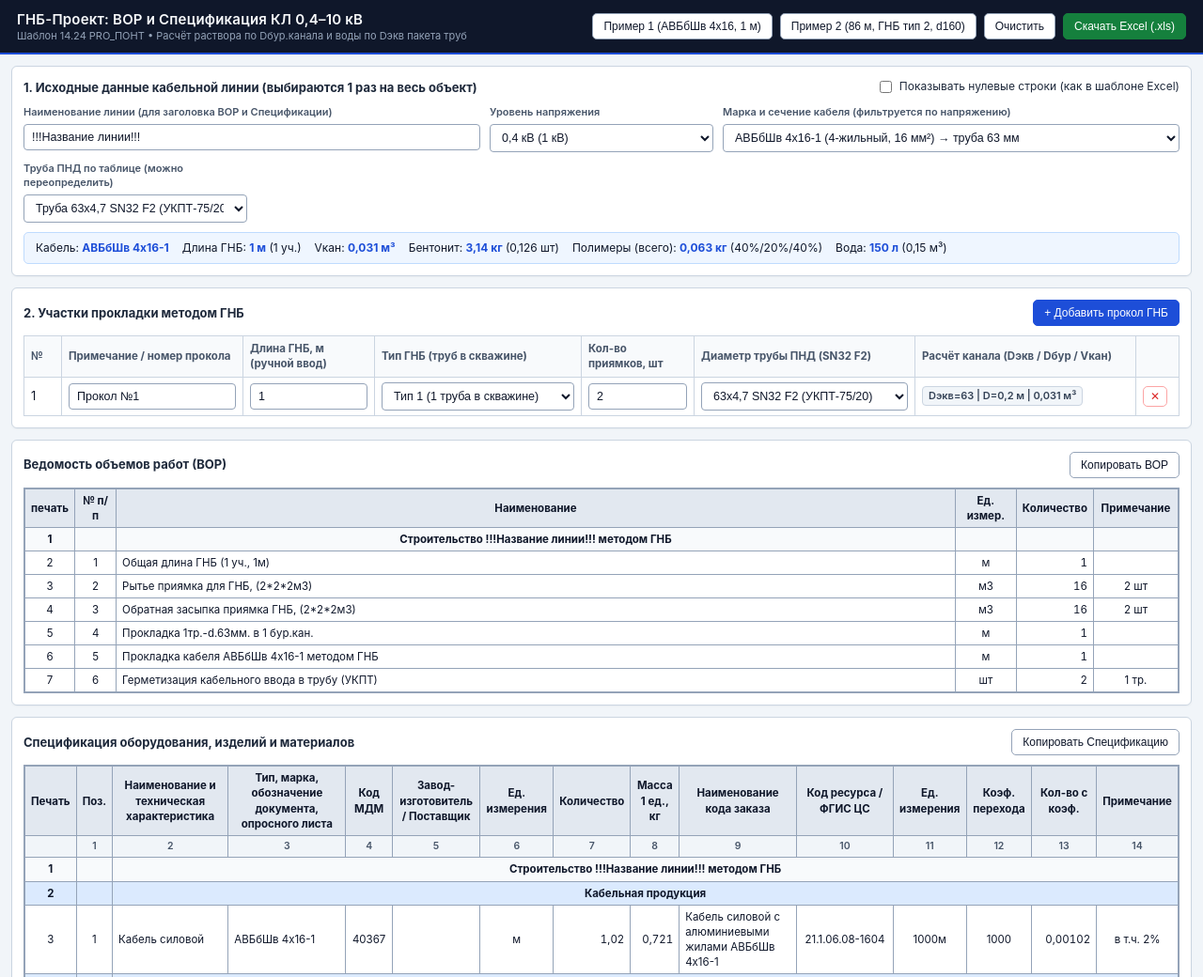
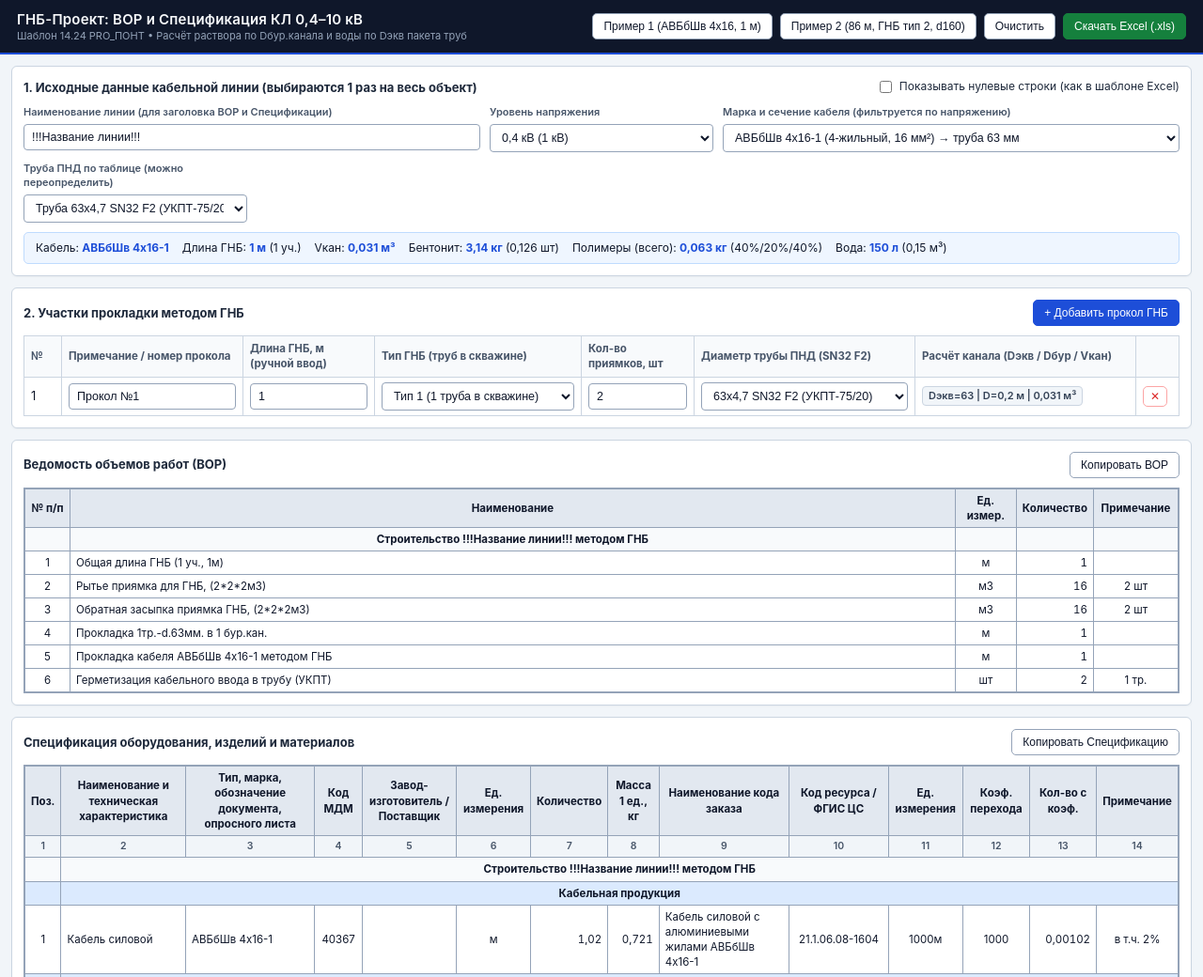
Before and after one commit to airatsaid/gnb-calculator, a plain HTML site: page index.html in a window 1280 px wide. Shown: the top 1040 px of the page at 94% size. Drawn offline with Linux system fonts and the light colour scheme.

Commit message:
Update index.html

```diff
--- a/index.html
+++ b/index.html
@@ -368,8 +368,7 @@
         <table class="excel" id="vorTable">
           <thead>
             <tr>
-              <th style="width: 44px;">печать</th>
-              <th style="width: 44px;">№ п/п</th>
+              <th style="width: 48px;">№ п/п</th>
               <th>Наименование</th>
               <th style="width: 65px;">Ед. измер.</th>
               <th style="width: 80px;">Количество</th>
@@ -391,7 +390,6 @@
         <table class="excel" id="specTable">
           <thead>
             <tr>
-              <th>Печать</th>
               <th>Поз.</th>
               <th>Наименование и техническая характеристика</th>
               <th>Тип, марка, обозначение документа, опросного листа</th>
@@ -408,7 +406,6 @@
               <th>Примечание</th>
             </tr>
             <tr class="num-row">
-              <th></th>
               <th>1</th>
               <th>2</th>
               <th>3</th>
@@ -696,7 +693,7 @@
     return 0;
   }
 
-  const STORAGE_KEY = "gnb_pont_app_final_v1";
+  const STORAGE_KEY = "gnb_pont_app_final_v2";
 
   let state = {
     lineName: "!!!Название линии!!!",
@@ -1051,14 +1048,12 @@
       <div class="kpi-item">Вода: <strong>${fmt(calc.totalWaterLiters, 0)} л</strong> (${fmt(calc.totalWaterLiters / 1000, 3)} м³)</div>
     `;
 
-    // --- ВОР ---
+    // --- ВОР (без столбца "печать") ---
     const vorRows = [];
-    let printIdx = 1;
     let itemIdx = 1;
 
     vorRows.push(`
       <tr class="title-row">
-        <td class="tc">${printIdx++}</td>
         <td></td>
         <td>Строительство ${escapeHtml(state.lineName)} методом ГНБ</td>
         <td></td>
@@ -1069,7 +1064,6 @@
 
     vorRows.push(`
       <tr>
-        <td class="tc">${printIdx++}</td>
         <td class="tc">${itemIdx++}</td>
         <td>Общая длина ГНБ (${calc.totalDrillsCount} уч., ${fmt(calc.totalBoreLength, 2)}м)</td>
         <td class="tc">м</td>
@@ -1080,7 +1074,6 @@
 
     vorRows.push(`
       <tr>
-        <td class="tc">${printIdx++}</td>
         <td class="tc">${itemIdx++}</td>
         <td>Рытье приямка для ГНБ, (2*2*2м3)</td>
         <td class="tc">м3</td>
@@ -1091,7 +1084,6 @@
 
     vorRows.push(`
       <tr>
-        <td class="tc">${printIdx++}</td>
         <td class="tc">${itemIdx++}</td>
         <td>Обратная засыпка приямка ГНБ, (2*2*2м3)</td>
         <td class="tc">м3</td>
@@ -1105,7 +1097,6 @@
       if (g.length > 0 || !calc.showZero) {
         vorRows.push(`
           <tr>
-            <td class="tc">${g.length > 0 ? printIdx++ : ""}</td>
             <td class="tc">${g.length > 0 ? itemIdx++ : ""}</td>
             <td>Прокладка ${g.nTubes}тр.-d.${g.dia}мм. в 1 бур.кан.</td>
             <td class="tc">м</td>
@@ -1123,7 +1114,6 @@
           vorRows.push(`
             <tr class="zero-row">
               <td></td>
-              <td></td>
               <td>Прокладка в 1 бур.кан. (ГНБ тип${t})</td>
               <td class="tc">м</td>
               <td class="tr">0</td>
@@ -1136,7 +1126,6 @@
 
     vorRows.push(`
       <tr>
-        <td class="tc">${printIdx++}</td>
         <td class="tc">${itemIdx++}</td>
         <td>Прокладка кабеля ${escapeHtml(calc.vorCableTitle)} методом ГНБ</td>
         <td class="tc">м</td>
@@ -1152,7 +1141,6 @@
 
     vorRows.push(`
       <tr>
-        <td class="tc">${printIdx++}</td>
         <td class="tc">${itemIdx++}</td>
         <td>Герметизация кабельного ввода в трубу (УКПТ)</td>
         <td class="tc">шт</td>
@@ -1163,14 +1151,12 @@
 
     document.getElementById("vorBody").innerHTML = vorRows.join("");
 
-    // --- Спецификация ---
+    // --- Спецификация (без столбца "Печать") ---
     const specRows = [];
-    let sPrint = 1;
     let sPos = 1;
 
     specRows.push(`
       <tr class="title-row">
-        <td class="tc">${sPrint++}</td>
         <td></td>
         <td colspan="13" style="text-align:center;">Строительство ${escapeHtml(state.lineName)} методом ГНБ</td>
       </tr>
@@ -1178,7 +1164,6 @@
 
     specRows.push(`
       <tr class="section-row">
-        <td class="tc">${sPrint++}</td>
         <td></td>
         <td colspan="13">Кабельная продукция</td>
       </tr>
@@ -1193,7 +1178,6 @@
 
     specRows.push(`
       <tr>
-        <td class="tc">${sPrint++}</td>
         <td class="tc">${sPos++}</td>
         <td>Кабель силовой</td>
         <td class="nw">${escapeHtml(calc.fullCableMark)}</td>
@@ -1213,7 +1197,6 @@
 
     specRows.push(`
       <tr class="section-row">
-        <td class="tc">${sPrint++}</td>
         <td></td>
         <td colspan="13">Трубы</td>
       </tr>
@@ -1226,7 +1209,6 @@
       const fgisQty = p.coef === 1 ? fmt(qty, 2) : "-";
       specRows.push(`
         <tr class="${qty === 0 ? "zero-row" : ""}">
-          <td class="tc">${qty > 0 ? sPrint++ : ""}</td>
           <td class="tc">${qty > 0 ? sPos++ : ""}</td>
           <td>${p.name}</td>
           <td>${p.doc}</td>
@@ -1247,7 +1229,6 @@
 
     specRows.push(`
       <tr class="section-row">
-        <td class="tc">${sPrint++}</td>
         <td></td>
         <td colspan="13">Материалы</td>
       </tr>
@@ -1261,7 +1242,6 @@
       const fgisQty = u.coef === 1 ? fmt(qty, 0) : "-";
       specRows.push(`
         <tr class="${qty === 0 ? "zero-row" : ""}">
-          <td class="tc">${qty > 0 ? sPrint++ : ""}</td>
           <td class="tc">${qty > 0 ? sPos++ : ""}</td>
           <td>Уплотнитель кабельных проходов</td>
           <td class="nw">${u.type}</td>
@@ -1289,7 +1269,6 @@
 
       specRows.push(`
         <tr class="${qtyRounded === 0 ? "zero-row" : ""}">
-          <td class="tc">${qtyRounded > 0 ? sPrint++ : ""}</td>
           <td class="tc">${qtyRounded > 0 ? sPos++ : ""}</td>
           <td>${m.name}</td>
           <td class="nw">${m.type}</td>
@@ -1313,7 +1292,6 @@
     if (waterQty > 0 || calc.showZero) {
       specRows.push(`
         <tr class="${waterQty === 0 ? "zero-row" : ""}">
-          <td class="tc">${waterQty > 0 ? sPrint++ : ""}</td>
           <td class="tc">${waterQty > 0 ? sPos++ : ""}</td>
           <td>Вода техническая</td>
           <td></td>
```
